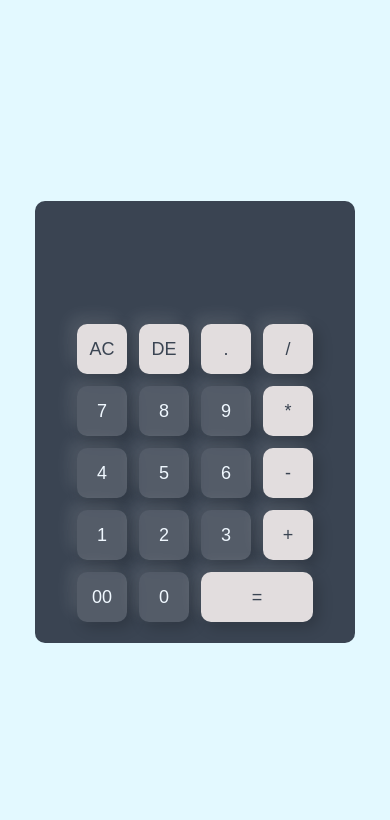
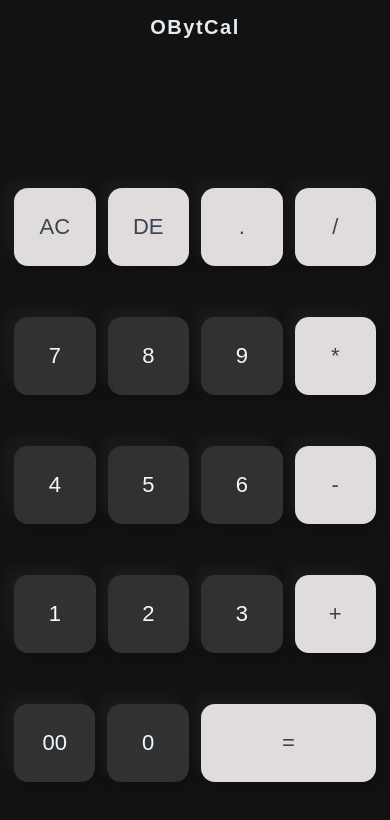
Before and after one commit to olamideolatunde079-spec/CalculatorApp, a website: page index.html in a window 390 px wide. Drawn offline with Linux system fonts and the light colour scheme.

Commit message:
feat: add branding and favicon
Update index.html to include site branding and icon assets.

```diff
--- a/index.html
+++ b/index.html
@@ -4,11 +4,15 @@
     <meta charset="UTF-8">
     <meta name="viewport" content="width=device-width, initial-scale=1.0">
     <title>ObytCalculator</title>
+    <link rel="icon" type="image/png" href="ObytLogo.png">
+    <link rel="shortcut icon" href="favicon.ico">
+    <link rel="apple-touch-icon" href="ObytLogo.png">
     <link rel="stylesheet" href="style.css">
 </head>
 <body>
 <div class="container">
  <div class="calculator">
+   <h2 class="brand-title">OBytCal</h2>
    <form>
     <div class="display">
       <input type="text" name="display">
--- a/style.css
+++ b/style.css
@@ -17,11 +17,21 @@
 }
 
 .calculator {
-    background: #3a4452;
+    background: #131212;
     padding: 20px;
     border-radius: 10px;
     width: 360px;
     max-width: 100%;
+}
+
+.brand-title {
+    color: aliceblue;
+    font-size: 22px;
+    font-weight: 600;
+    letter-spacing: 1.5px;
+    text-align: center;
+    margin-bottom: 5px;
+    opacity: 0.95;
 }
 
 .calculator form div {
@@ -35,18 +45,23 @@
     width: 60px;
     height: 60px;
     border-radius: 10px;
-    box-shadow: -8px -8px 15px rgba(255, 255, 255, 0.1), 5px 5px 15px rgba(0, 0, 0, 0.2);
+    box-shadow: -8px -8px 15px rgba(255, 255, 255, 0.048), 5px 5px 15px rgba(0, 0, 0, 0.2);
     background: rgba(255, 255, 255, 0.13);
     font-size: 20px;
     color: aliceblue;
     cursor: pointer;
     margin: 10px;
+    -webkit-tap-highlight-color: transparent;
+}
+
+.calculator form input:active {
+    filter: brightness(1.25);
 }
 
 .calculator form .display{
     display: flex;
     justify-content: flex-end;
-    margin: 20px 0;
+    margin: 15px 0 20px 0;
 }
 
 .calculator form .display input {
@@ -68,44 +83,84 @@
     color: #3a4452;
 }
 
-@media (max-width: 400px) {
+/* Mobile & Small Device Fullscreen View */
+@media (max-width: 600px) {
+    body {
+        background: #131212;
+    }
+
+    .container {
+        padding: 0;
+        width: 100%;
+        height: 100vh;
+        height: 100dvh;
+        min-height: 100dvh;
+        background: #131212;
+        align-items: stretch;
+        justify-content: stretch;
+    }
+
     .calculator {
-        padding: 15px;
         width: 100%;
-        max-width: 320px;
+        max-width: 100%;
+        height: 100%;
+        min-height: 100dvh;
+        border-radius: 0;
+        padding: 16px 14px calc(16px + env(safe-area-inset-bottom, 0px)) 14px;
+        display: flex;
+        flex-direction: column;
+        justify-content: space-between;
     }
+
+    .brand-title {
+        font-size: 20px;
+        margin-top: env(safe-area-inset-top, 5px);
+        margin-bottom: 5px;
+    }
+
+    .calculator form {
+        display: flex;
+        flex-direction: column;
+        flex: 1;
+        justify-content: space-between;
+        width: 100%;
+    }
+
+    .calculator form .display {
+        flex: 1;
+        min-height: 70px;
+        max-height: 140px;
+        margin: 5px 0 15px 0;
+        align-items: flex-end;
+    }
+
+    .calculator form .display input {
+        font-size: clamp(36px, 12vw, 56px);
+        height: 100%;
+        margin: 0;
+    }
+
+    .calculator form div:not(.display) {
+        display: flex;
+        width: 100%;
+        gap: 12px;
+        margin: 5px 0;
+        flex: 1;
+    }
+
     .calculator form input {
-        width: 50px;
-        height: 50px;
-        margin: 6px;
-        font-size: 18px;
+        width: auto;
+        flex: 1;
+        height: auto;
+        min-height: 52px;
+        max-height: 78px;
+        margin: 0;
+        border-radius: 14px;
+        font-size: 22px;
     }
+
     .calculator form input.equal {
-        width: 112px;
-    }
-    .calculator form .display input {
-        font-size: 34px;
-        height: 50px;
+        flex: 2.15;
+        width: auto;
     }
 }
-
-@media (max-width: 320px) {
-    .calculator {
-        padding: 10px;
-        width: 100%;
-        max-width: 270px;
-    }
-    .calculator form input {
-        width: 42px;
-        height: 42px;
-        margin: 4px;
-        font-size: 16px;
-    }
-    .calculator form input.equal {
-        width: 92px;
-    }
-    .calculator form .display input {
-        font-size: 26px;
-        height: 42px;
-    }
-}
```
Also changed, not shown: ObytLogo.png (added), favicon.ico (added), favicon.png (added), script.js (deleted), src/assets/images/favicon_logo_1790937943527.jpg (added).
